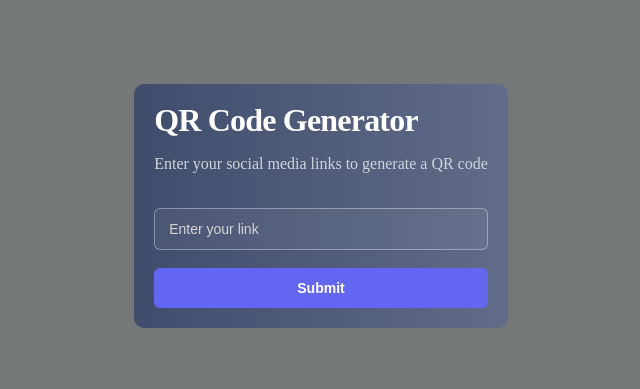
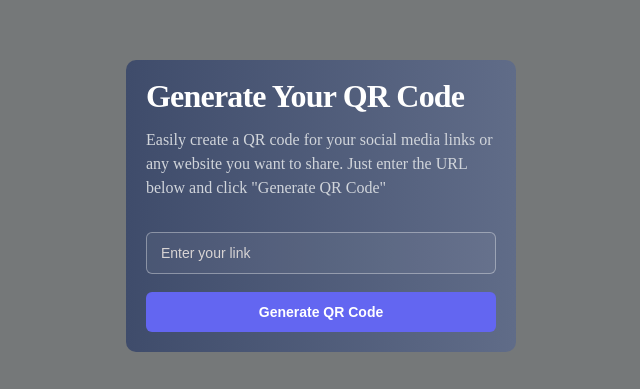
Before and after one commit to Rahel-Baig-Moghal/qrCodeGenerator, a plain HTML site: page index.html in a window 1280 px wide. Shown: the part 174-563 px from the top of the page, without its empty margins (319-959 px from the left). Drawn offline with Linux system fonts and the light colour scheme.

Commit message:
Update index.html

```diff
--- a/index.html
+++ b/index.html
@@ -1,18 +1,20 @@
 <!DOCTYPE html>
-<html>
+<html lang="en">
 <head>
+  <meta charset="UTF-8">
+  <meta name="viewport" content="width=device-width, initial-scale=1.0">
   <title>QR Code Generator</title>
   <link rel="stylesheet" href="style.css">
 </head>
 <body>
   <div class="full-page">
     <form class="form">
-      <span class="title">QR Code Generator</span>
-      <p class="description">Enter your social media links to generate a QR code</p>
+      <span class="title">Generate Your QR Code</span>
+      <p class="description">Easily create a QR code for your social media links or any website you want to share. Just enter the URL below and click "Generate QR Code"</p>
       <div>
         <input placeholder="Enter your link" type="text" name="socialLinks" id="socialLinks">
         <br>
-        <button type="button" id="submitButton">Submit</button>
+        <button type="button" id="submitButton">Generate QR Code</button>
       </div>
     </form>
     <div id="preview"></div>
```
